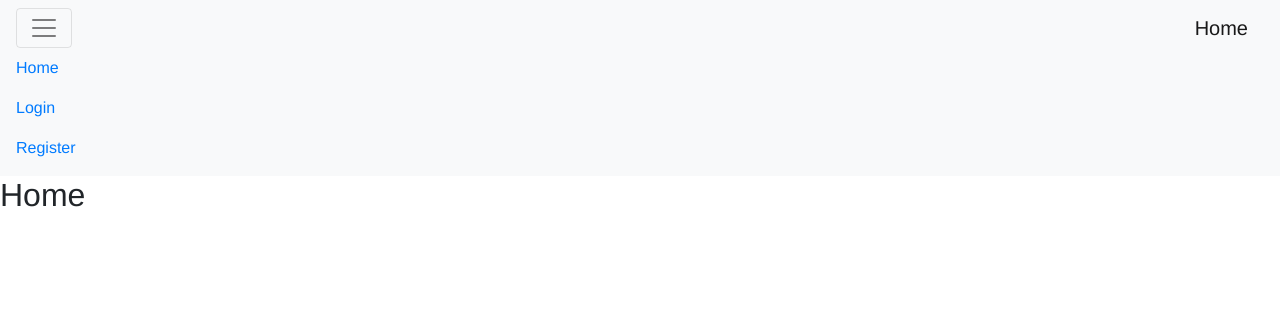
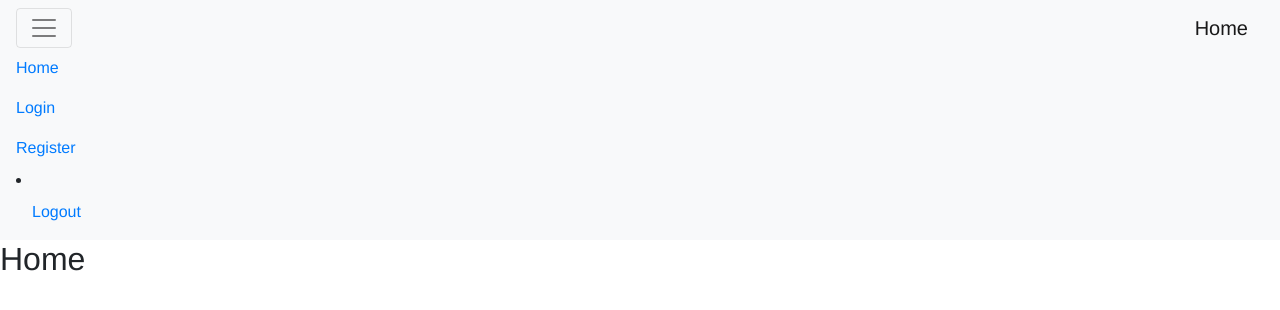
Before and after one commit to seasheepjoe/ticket_manager, a Vue app: page / in a window 1280 px wide. Both pictures are taken after a click on the button 44 px from the left and 28 px from the top of the page. Shown: the top 310 px of the page. Built offline with nearby package versions, Linux system fonts and the light colour scheme.

Commit message:
Added logout function

```diff
--- a/src/components/Header.vue
+++ b/src/components/Header.vue
@@ -11,11 +11,14 @@
           <router-link :to="item.path">{{ item.name }}</router-link>
         </b-nav-item>
       </b-navbar-nav>
+      <b-nav-item @click="logout">Logout</b-nav-item>
     </b-collapse>
   </b-navbar>
 </template>
 
 <script>
+import api from "../config/ApiConfig";
+
 export default {
   name: "Header",
   props: {
@@ -26,6 +29,11 @@ export default {
     return {
       routes: this.$router.options.routes
     };
+  },
+  methods: {
+    logout() {
+      localStorage.clear();
+    }
   }
 };
 </script>
```
